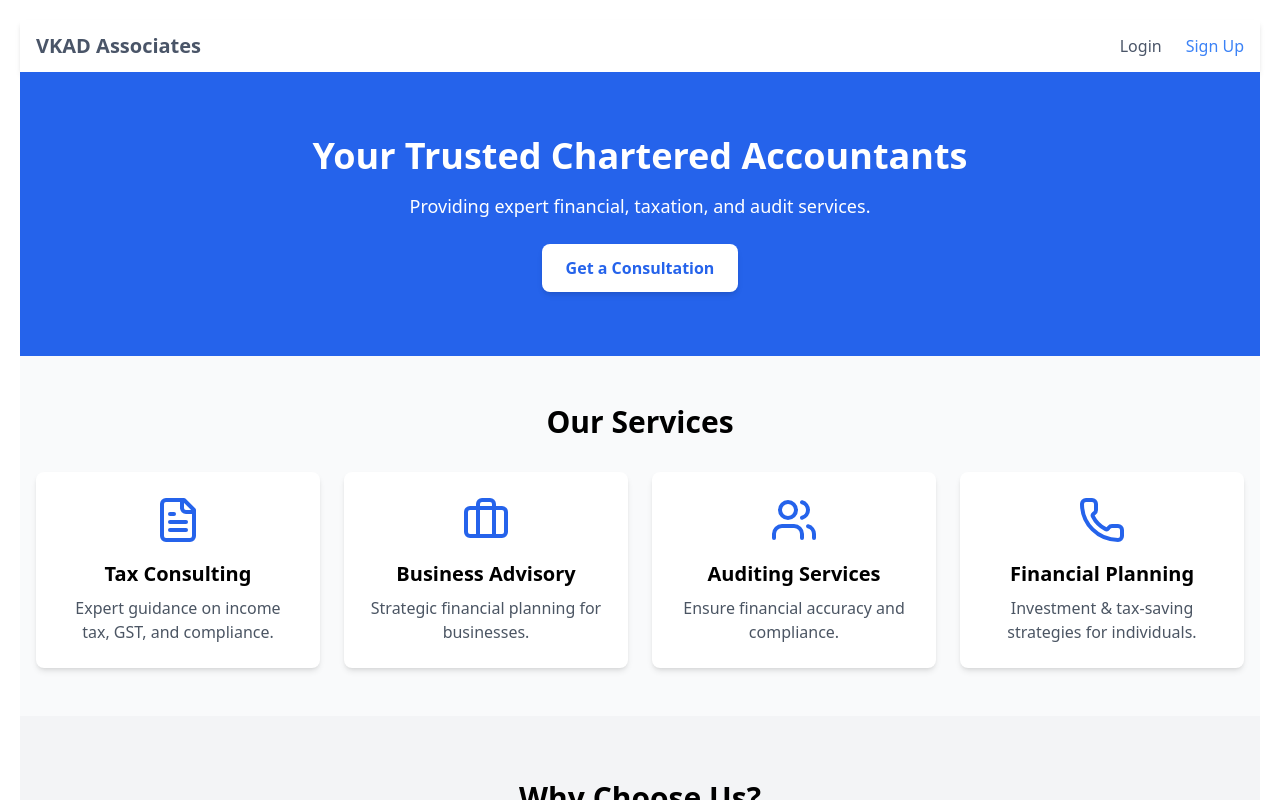
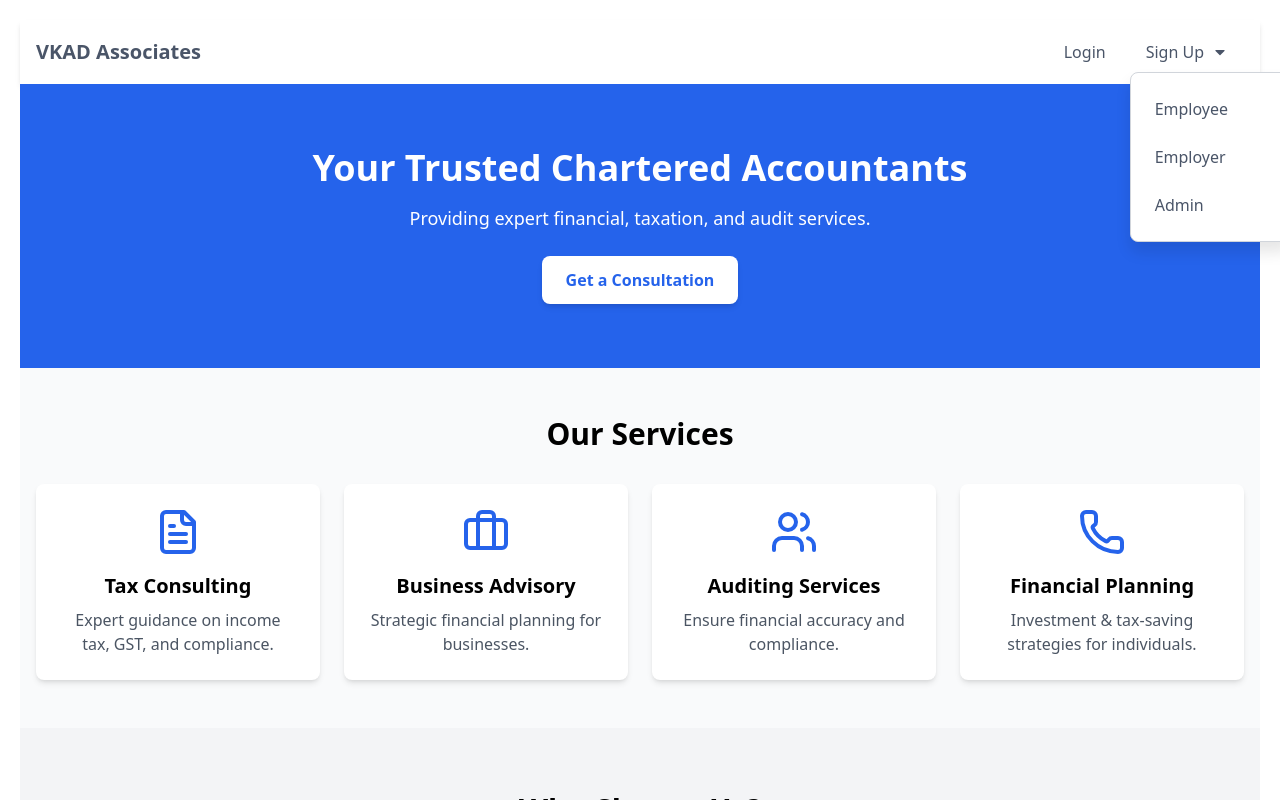
Before and after one commit to anuragsknsits/shopist, a React (Create React App) app: page / in a window 1280 px wide. Both pictures are taken after a click on the button "Sign Up". Shown: the top 800 px of the page. Built offline with nearby package versions, Linux system fonts and the light colour scheme.

Commit message:
fix the issue of hovering.

```diff
--- a/src/components/Header.js
+++ b/src/components/Header.js
@@ -1,22 +1,17 @@
-import React, { useState } from 'react';
-import { Link } from 'react-router-dom';
-import { FaSignOutAlt } from 'react-icons/fa';
+import React, { useState, useRef } from "react";
+import { Link } from "react-router-dom";
+import { FaCaretDown } from "react-icons/fa"; // Dropdown arrow icon
 
 const Header = ({ isAuthenticated, onLogout }) => {
-  const [showRoles, setShowRoles] = useState(false);  // State to control the role dropdown visibility
-
-  const handleRoleSelection = (role) => {
-    setShowRoles(false);  // Hide the role list after selection
-    window.location.href = `/signup/${role}`;  // Navigate to the role-specific signup page
-  };
+  const [showRoles, setShowRoles] = useState(false);
+  const dropdownRef = useRef(null); // Reference for tracking mouse movement
 
   const handleMouseEnter = () => {
-    setShowRoles(true); // Show the dropdown when hovering over the button
+    setShowRoles(true);
   };
 
   const handleMouseLeave = (e) => {
-    // Hide the dropdown only when the mouse leaves both the button and the dropdown
-    if (!e.currentTarget.contains(e.relatedTarget)) {
+    if (dropdownRef.current && !dropdownRef.current.contains(e.relatedTarget)) {
       setShowRoles(false);
     }
   };
@@ -26,62 +21,81 @@ const Header = ({ isAuthenticated, onLogout }) => {
       <div className="max-w-screen-xl mx-auto px-4 py-3 flex items-center justify-between">
         {/* Logo */}
         <Link to="/" className="flex items-center space-x-2">
-          <span className="text-xl font-semibold text-gray-700">VKAD Associates</span>
+          <span className="text-xl font-semibold text-gray-700">
+            VKAD Associates
+          </span>
         </Link>
 
         {/* Navigation & Auth Links */}
         <div className="flex items-center space-x-6">
-          {/* Show these links only if the user is authenticated */}
           {isAuthenticated ? (
             <>
-              <Link to="/profile" className="text-gray-700 hover:text-gray-900">My Profile</Link>
-              <Link to="/settings" className="text-gray-700 hover:text-gray-900">Settings</Link>
-              <Link to="/" onClick={onLogout} className="text-gray-700 hover:text-gray-900 flex items-center">
-                <FaSignOutAlt size={24} />
-                <span className="ml-2">Logout</span> {/* Optional text to add next to the icon */}
-              </Link>̥
+              <Link
+                to="/profile"
+                className="text-gray-700 hover:text-gray-900"
+              >
+                My Profile
+              </Link>
+              <Link
+                to="/settings"
+                className="text-gray-700 hover:text-gray-900"
+              >
+                Settings
+              </Link>
+              <Link
+                to="/"
+                onClick={onLogout}
+                className="text-gray-700 hover:text-gray-900 flex items-center"
+              >
+                <span className="ml-2">Logout</span>
+              </Link>
             </>
           ) : (
             <>
-              <Link to="/login" className="text-gray-700 hover:text-gray-900">Login</Link>
+              <Link to="/login" className="text-gray-700 hover:text-gray-900">
+                Login
+              </Link>
 
-              {/* Sign Up Link with Hover Effect */}
+              {/* Styled Sign Up Button with Dropdown */}
               <div
                 className="relative"
                 onMouseEnter={handleMouseEnter}
                 onMouseLeave={handleMouseLeave}
               >
-                <button className="text-blue-500 hover:text-blue-700">
-                  Sign Up
+                <button className="flex items-center bg-white-500 text-gray-700 px-4 py-2 rounded-full hover:bg-grey-600">
+                  Sign Up <FaCaretDown className="ml-2" />
                 </button>
 
                 {/* Role Selection Dropdown */}
                 {showRoles && (
-                  <div className="absolute top-8 left-0 w-40 bg-white border border-gray-300 rounded-lg shadow-lg z-10">
+                  <div
+                    ref={dropdownRef}
+                    className="absolute top-10 left-0 w-40 bg-white border border-gray-300 rounded-lg shadow-lg z-10"
+                  >
                     <ul className="space-y-2 p-2">
                       <li>
-                        <button
-                          className="w-full text-left px-4 py-2 text-gray-700 hover:bg-gray-100 rounded-lg"
-                          onClick={() => handleRoleSelection('employee')}
+                        <Link
+                          to="/signup/employee"
+                          className="block text-left px-4 py-2 text-gray-700 hover:bg-gray-100 rounded-lg"
                         >
                           Employee
-                        </button>
+                        </Link>
                       </li>
                       <li>
-                        <button
-                          className="w-full text-left px-4 py-2 text-gray-700 hover:bg-gray-100 rounded-lg"
-                          onClick={() => handleRoleSelection('employer')}
+                        <Link
+                          to="/signup/employer"
+                          className="block text-left px-4 py-2 text-gray-700 hover:bg-gray-100 rounded-lg"
                         >
                           Employer
-                        </button>
+                        </Link>
                       </li>
                       <li>
-                        <button
-                          className="w-full text-left px-4 py-2 text-gray-700 hover:bg-gray-100 rounded-lg"
-                          onClick={() => handleRoleSelection('admin')}
+                        <Link
+                          to="/signup/admin"
+                          className="block text-left px-4 py-2 text-gray-700 hover:bg-gray-100 rounded-lg"
                         >
                           Admin
-                        </button>
+                        </Link>
                       </li>
                     </ul>
                   </div>
```
